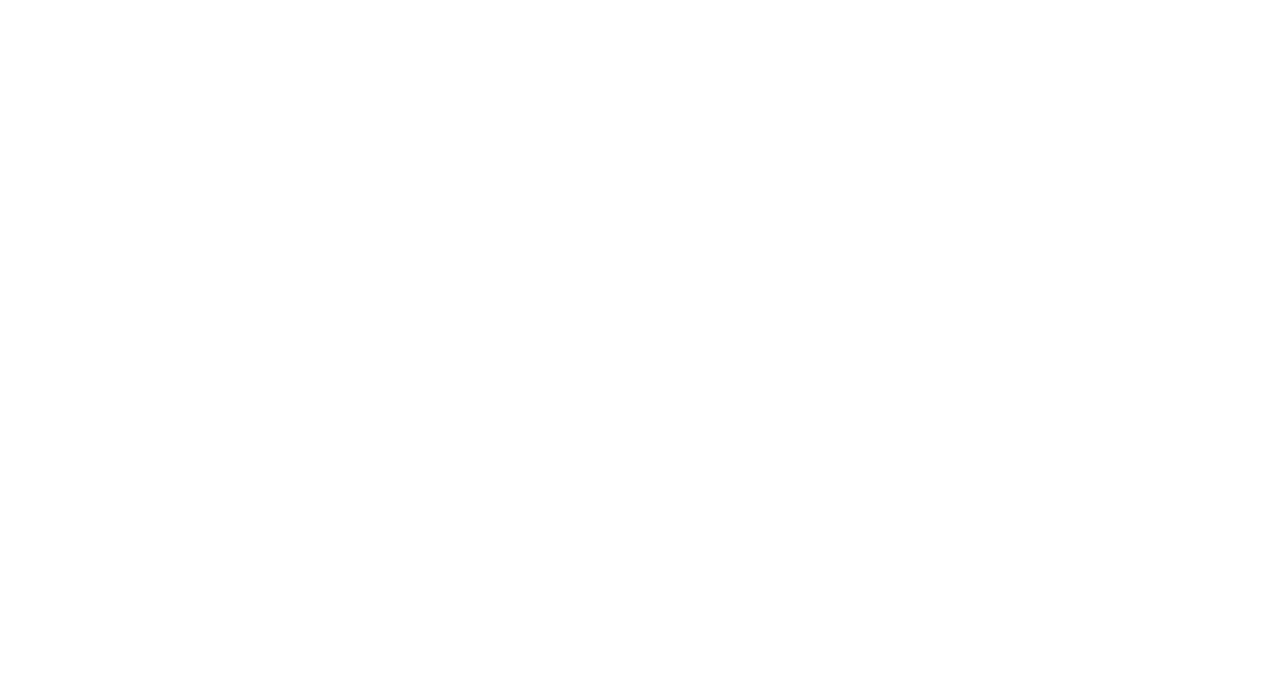
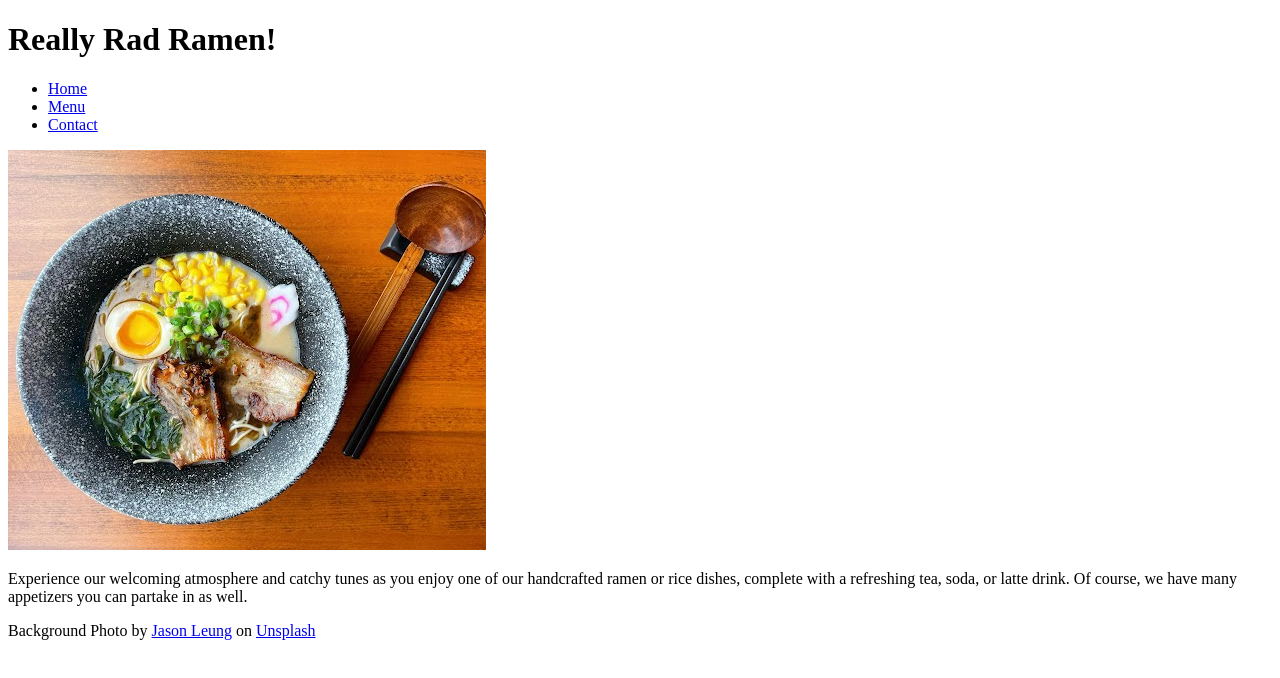
Before and after one commit to DarkBlueMoon/restaurant-page, a website built with webpack: page dist/index.html in a window 1280 px wide. Built offline with nearby package versions, Linux system fonts and the light colour scheme.

Commit message:
Barebones homepage

```diff
--- a/dist/index.html
+++ b/dist/index.html
@@ -10,7 +10,29 @@
 </head>
 
 <body>
-  <div id="content"></div>
+  <div id="content">
+    <h1>Really Rad Ramen!</h1>
+    <nav class="navigation">
+      <ul>
+        <li><a href="#">Home</a></li>
+        <li><a href="#">Menu</a></li>
+        <li><a href="#">Contact</a></li>
+      </ul>
+    </nav>
+
+    <img src="../src/kuro-ramen.jpg"
+      alt="Our signature tonkotsu(pork bone) broth ramen with secret house made black garlic oil. Toppings include chashu, egg, menma, corn, narutomaki, and green onions.">
+
+    <p>Experience our welcoming atmosphere and catchy tunes as you enjoy one of our handcrafted ramen or rice dishes,
+      complete with a refreshing tea, soda, or latte drink. Of course, we have many appetizers you can partake in as
+      well.</p>
+
+    <footer class="credit">Background Photo by <a
+        href="https://unsplash.com/@ninjason?utm_source=unsplash&utm_medium=referral&utm_content=creditCopyText">Jason
+        Leung</a> on <a
+        href="https://unsplash.com/photos/poI7DelFiVA?utm_source=unsplash&utm_medium=referral&utm_content=creditCopyText">Unsplash</a>
+    </footer>
+  </div>
 </body>
 
 </html>
--- a/package.json
+++ b/package.json
@@ -5,7 +5,8 @@
   "private": true,
   "scripts": {
     "test": "echo \"Error: no test specified\" && exit 1",
-    "start": "webpack serve --open-app-name google-chrome"
+    "start": "webpack serve --open-app-name google-chrome",
+    "build": "webpack"
   },
   "repository": {
     "type": "git",
```
Also changed, not shown: dist/main.js (+9 -0 lines), src/kuro-ramen.jpg (added), 1 other file.
